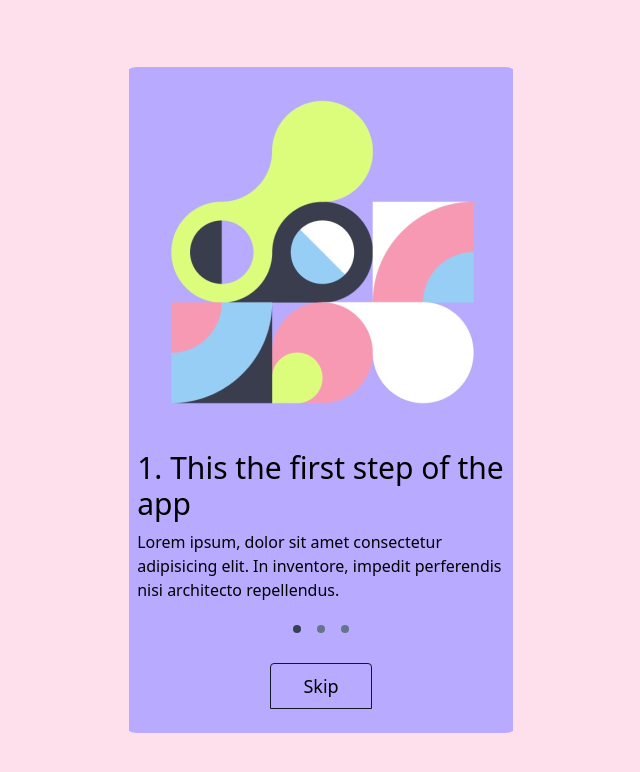
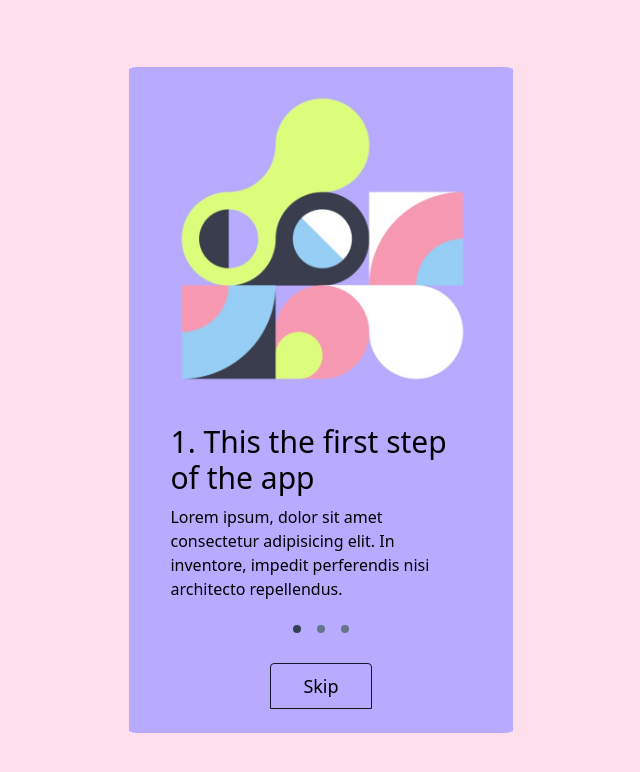
Before and after one commit to mafahmy/onboarding-screens, a React (Vite) app: page / in a window 1280 px wide. Shown: the top 772 px of the page, without its empty margins (319-959 px from the left). Built offline with nearby package versions, Linux system fonts and the light colour scheme.

Commit message:
working with tailwind

```diff
--- a/src/components/OnboardingScreen.tsx
+++ b/src/components/OnboardingScreen.tsx
@@ -21,10 +21,13 @@ const OnboardingScreen = ({
   return (
     <>
       <div className='flex flex-col justify-evenly items-center min-w-full min-h-full '>
-        <img className='' src={image} alt={title} />
-        <section className='p-4 flex flex-col justify-evenly items-center h-3/4'>
-          <h1 className='text-3xl'>{title}</h1>
-          <p>{description}</p>
+        <div className='h-1/2'>
+          <img className='max-h-full w-auto' src={image} alt={title} />
+        </div>
+
+        <section className='p-4 flex flex-col justify-evenly items-center flex-wrap h-3/4 w-5/6'>
+          <h1 className='text-3xl w-full'>{title}</h1>
+          <p className='w-full'>{description}</p>
           <DotsPagination onboardingScreens={onboardingScreens} index={index} />
           <button
             type='button'
```
